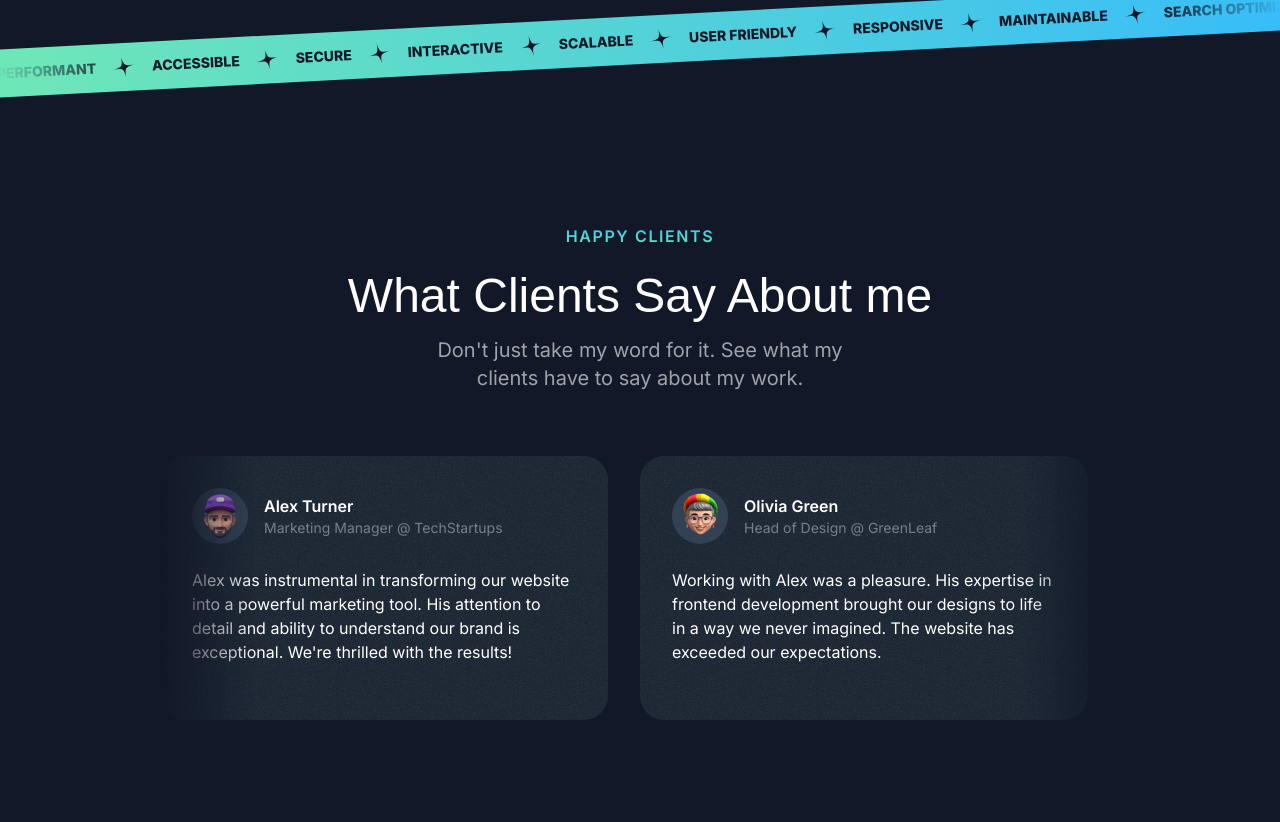
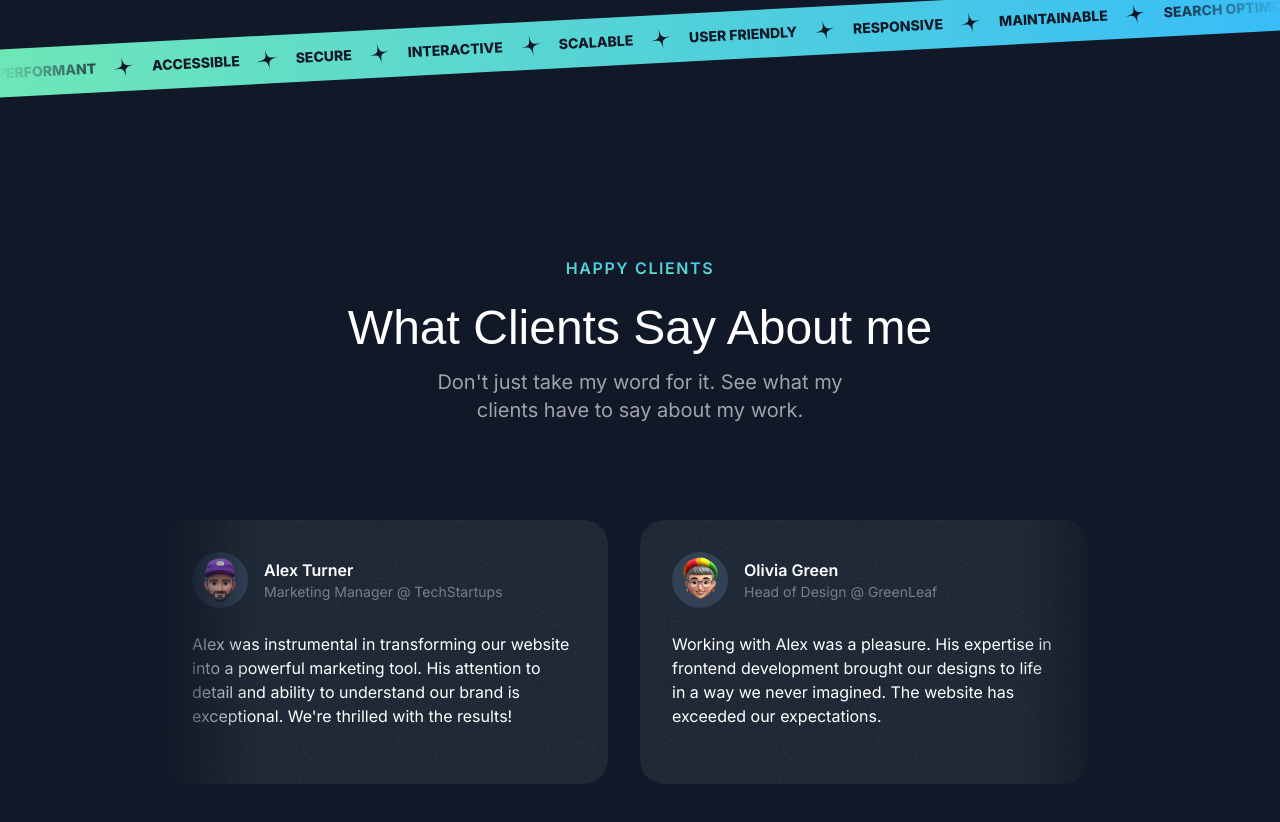
Before and after one commit to andrMaulana/single-page-portfolio, a Next.js app: page / in a window 1280 px wide. Shown: the part 3036-3858 px from the top of the page. Before the commit the page ends 3820 px from the top, so only its background shows below. Built offline with nearby package versions, Linux system fonts and the light colour scheme; a web font is replaced by a local one.

Commit message:
Fix: fix layout large

```diff
--- a/src/sections/Testimonials.tsx
+++ b/src/sections/Testimonials.tsx
@@ -43,11 +43,11 @@
 
 export const TestimonialsSection = () => {
   return(
-    <div className="py-16">
+    <div className="py-16 lg:py-24">
       <div className="container">
     <SectionHeader eyebrow="happy Clients" title="What Clients Say About me" description="Don't just take my word for it. See what my clients have to say about my work.
 "/>
-    <div className="mt-16 flex overflow-x-clip [mask-image:linear-gradient(to_right,transparent,black_10%,black_90%,transparent)]">
+    <div className="mt-16 lg:mt-24 flex overflow-x-clip [mask-image:linear-gradient(to_right,transparent,black_10%,black_90%,transparent)]">
       <div className="flex gap-8 flex-none">
       {testimonials.map(testimonial => (
      <Card key={testimonial.name} className="max-w-xs md:max-w-md md:p-8">
```
